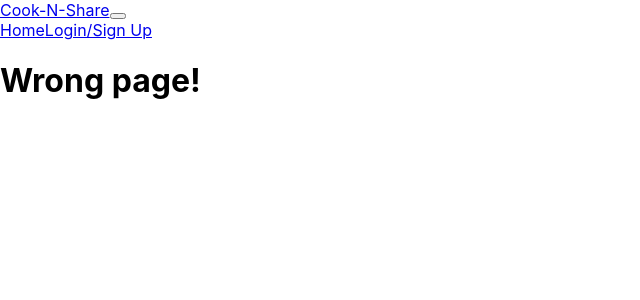
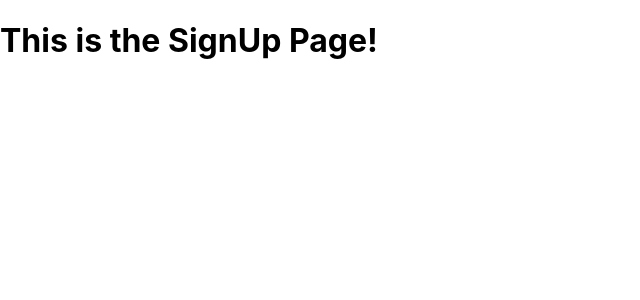
Before and after one commit to mjh1985codeman/cook-n-share, a React (Create React App) app in the folder client/: page /SignUp in a window 1280 px wide. Shown: the top 300 px of the page, without its empty margins (0-640 px from the left). Built offline with nearby package versions, Linux system fonts and the light colour scheme.

Commit message:
began component work

```diff
--- a/client/src/App.js
+++ b/client/src/App.js
@@ -3,6 +3,8 @@ import { BrowserRouter as Router, Switch, Route } from "react-router-dom";
 import { ApolloProvider } from "@apollo/react-hooks";
 import ApolloClient from "apollo-boost";
 import Navbar from "./components/Navbar";
+import Login from "./components/Login";
+import SignUp from "./components/SignUp";
 
 const client = new ApolloClient({
   request: (operation) => {
@@ -22,9 +24,10 @@ function App() {
     <ApolloProvider client={client}>
       <Router>
         <>
-          <Navbar />
           <Switch>
             <Route exact path="/" component={Navbar} />
+            <Route exact path="/Login" component={Login} />
+            <Route exact path="/SignUp" component={SignUp} />
             <Route render={() => <h1 className="display-2">Wrong page!</h1>} />
           </Switch>
         </>
--- a/client/src/components/Login.js
+++ b/client/src/components/Login.js
@@ -0,0 +1,11 @@
+import React from "react";
+
+const Login = () => {
+  return (
+    <>
+      <h1>This is the Login Page!</h1>
+    </>
+  );
+};
+
+export default Login;
--- a/client/src/components/Navbar.js
+++ b/client/src/components/Navbar.js
@@ -1,75 +1,17 @@
-import React, { useState } from "react";
+import React from "react";
 import { Link } from "react-router-dom";
-import { Navbar, Nav, Container, Modal, Tab } from "react-bootstrap";
+import { Navbar, Container } from "react-bootstrap";
 import SignUp from "./SignUp";
 import Login from "./Login";
 
-import Auth from "../utils/auth";
-
 const AppNavbar = () => {
   // set modal display state
-  const [showModal, setShowModal] = useState(false);
 
   return (
     <>
       <Navbar bg="dark" variant="dark" expand="lg">
-        <Container fluid>
-          <Navbar.Brand as={Link} to="/">
-            Cook-N-Share
-          </Navbar.Brand>
-          <Navbar.Toggle aria-controls="navbar" />
-          <Navbar.Collapse id="navbar">
-            <Nav className="ml-auto">
-              <Nav.Link as={Link} to="/">
-                Home
-              </Nav.Link>
-              {/* if user is logged in show saved books and logout */}
-              {Auth.loggedIn() ? (
-                <>
-                  <Nav.Link onClick={Auth.logout}>Logout</Nav.Link>
-                </>
-              ) : (
-                <Nav.Link onClick={() => setShowModal(true)}>
-                  Login/Sign Up
-                </Nav.Link>
-              )}
-            </Nav>
-          </Navbar.Collapse>
-        </Container>
+        <Container fluid>Hey This is the NavBar</Container>
       </Navbar>
-      {/* set modal data up */}
-      <Modal
-        size="lg"
-        show={showModal}
-        onHide={() => setShowModal(false)}
-        aria-labelledby="signup-modal"
-      >
-        {/* tab container to do either signup or login component */}
-        <Tab.Container defaultActiveKey="login">
-          <Modal.Header closeButton>
-            <Modal.Title id="signup-modal">
-              <Nav variant="pills">
-                <Nav.Item>
-                  <Nav.Link eventKey="login">Login</Nav.Link>
-                </Nav.Item>
-                <Nav.Item>
-                  <Nav.Link eventKey="signup">Sign Up</Nav.Link>
-                </Nav.Item>
-              </Nav>
-            </Modal.Title>
-          </Modal.Header>
-          <Modal.Body>
-            <Tab.Content>
-              <Tab.Pane eventKey="login">
-                <Login handleModalClose={() => setShowModal(false)} />
-              </Tab.Pane>
-              <Tab.Pane eventKey="signup">
-                <SignUp handleModalClose={() => setShowModal(false)} />
-              </Tab.Pane>
-            </Tab.Content>
-          </Modal.Body>
-        </Tab.Container>
-      </Modal>
     </>
   );
 };
--- a/client/src/components/SignUp.js
+++ b/client/src/components/SignUp.js
@@ -0,0 +1,11 @@
+import React from "react";
+
+const SignUp = () => {
+  return (
+    <>
+      <h1>This is the SignUp Page!</h1>
+    </>
+  );
+};
+
+export default SignUp;
```
Also changed, not shown: client/src/components/Home.js (added, +11 -0 lines).
